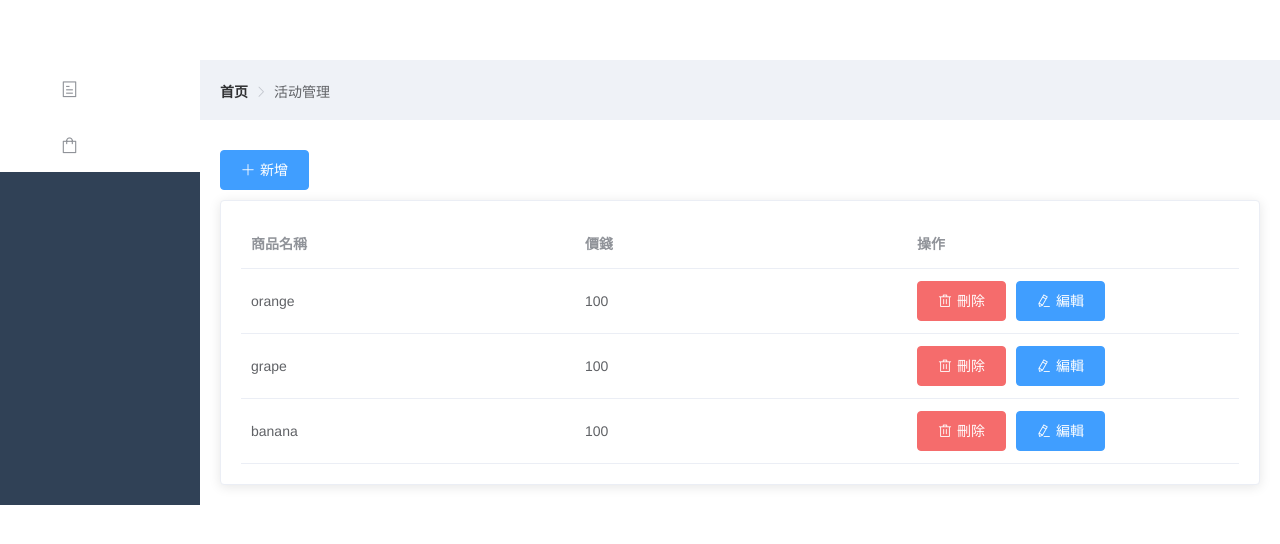
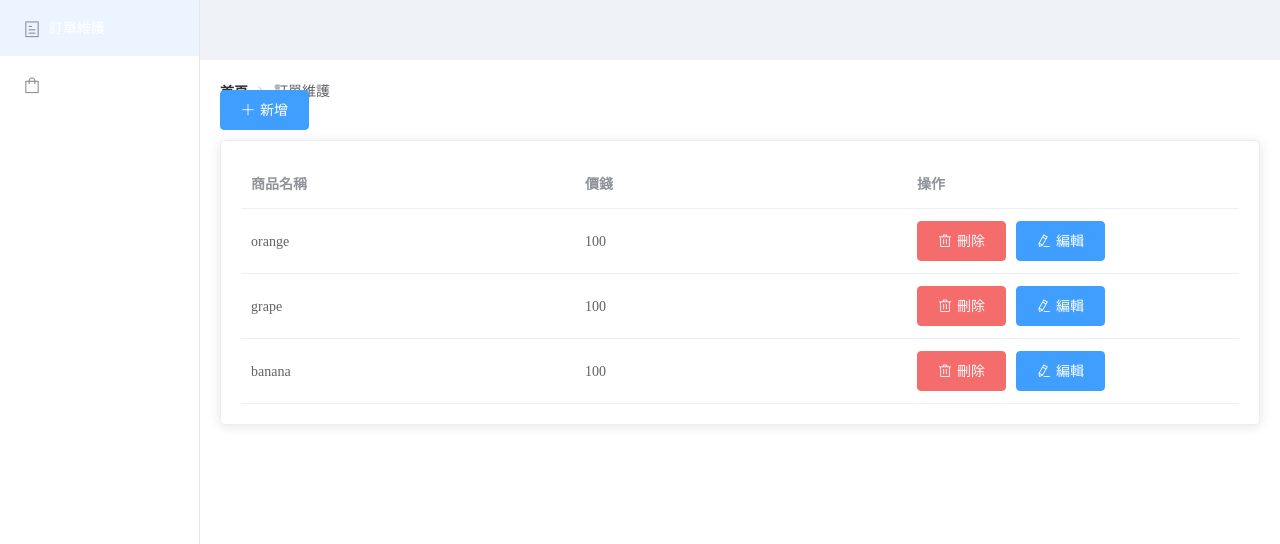
Before and after one commit to 0pcn/CommoditySystemBack, a Vue app in the folder back/: page /#/CommodityMaintain in a window 1280 px wide. Shown: the top 544 px of the page. Built offline with nearby package versions, Linux system fonts and the light colour scheme.

Commit message:
#畫面微調

```diff
--- a/back/src/App.vue
+++ b/back/src/App.vue
@@ -11,12 +11,5 @@ export default {
 </script>
 
 <style>
-#app {
-  font-family: 'Avenir', Helvetica, Arial, sans-serif;
-  -webkit-font-smoothing: antialiased;
-  -moz-osx-font-smoothing: grayscale;
-  text-align: center;
-  color: #2c3e50;
-  margin-top: 60px;
-}
+
 </style>
--- a/back/src/components/Home.vue
+++ b/back/src/components/Home.vue
@@ -1,10 +1,7 @@
 <template>
-  <div>
-    <el-container class="el-container">
+  <div class="el-container">
     <div class="el-aside">
       <el-aside width="200">
-        <el-row style="height: 100%;">
-          <el-col :span="4"  style="min-height: 100%; background-color: #324057;">
         <el-menu
           text-color="#fff"
           active-text-color="dodgerblue"
@@ -19,21 +16,21 @@
             <span slot="title">商品維護</span>
           </el-menu-item>
         </el-menu>
-          </el-col>
-        </el-row>
       </el-aside>
     </div>
     <el-container>
       <el-header class="header">
         <el-breadcrumb separator-class="el-icon-arrow-right" class="el-breadcrumb">
-            <el-breadcrumb-item :to="{ path: '/' }">首页</el-breadcrumb-item>
-            <el-breadcrumb-item>活动管理</el-breadcrumb-item>
+          <el-breadcrumb-item :to="{ path: '/' }">首頁</el-breadcrumb-item>
+          <el-breadcrumb-item>訂單維護</el-breadcrumb-item>
         </el-breadcrumb>
       </el-header>
-        <el-main class="el-main"><router-view></router-view></el-main>
-      </el-container>
+      <el-main class="el-main">
+        <router-view></router-view>
+      </el-main>
     </el-container>
   </div>
+
 </template>
 <script>
   export default {
@@ -48,35 +45,42 @@ export default {
   }
 </script>
 <style>
-html,body {
+  html, body {
     height: 100%;
     padding: 0;
     margin: 0;
   }
+
   .el-container {
     height: 100%;
   }
+
   .el-aside {
     background-color: #304156;
     width: 200px;
+    height: 100vh;
   }
+
   .el-menu {
     background-color: #304156;
     min-height: 100%;
-  width: 200px ;
-  padding: 0px 0px;
+    padding: 0;
   }
+
   .el-menu-item:hover {
     background-color: #2c3e50;
   }
+
   .header {
     background-color: #EFF2F7;
     margin: 0px 0px 20px 0px;
   }
+
   .el-breadcrumb {
     position: absolute;
     top: 85px;
   }
+
   .el-main {
     padding: 0px 20px;
   }
```
Also changed, not shown: back/src/components/CommodityMaintain.vue (+0 -54 lines). Lines whose indentation alone changed are shown as unchanged.
